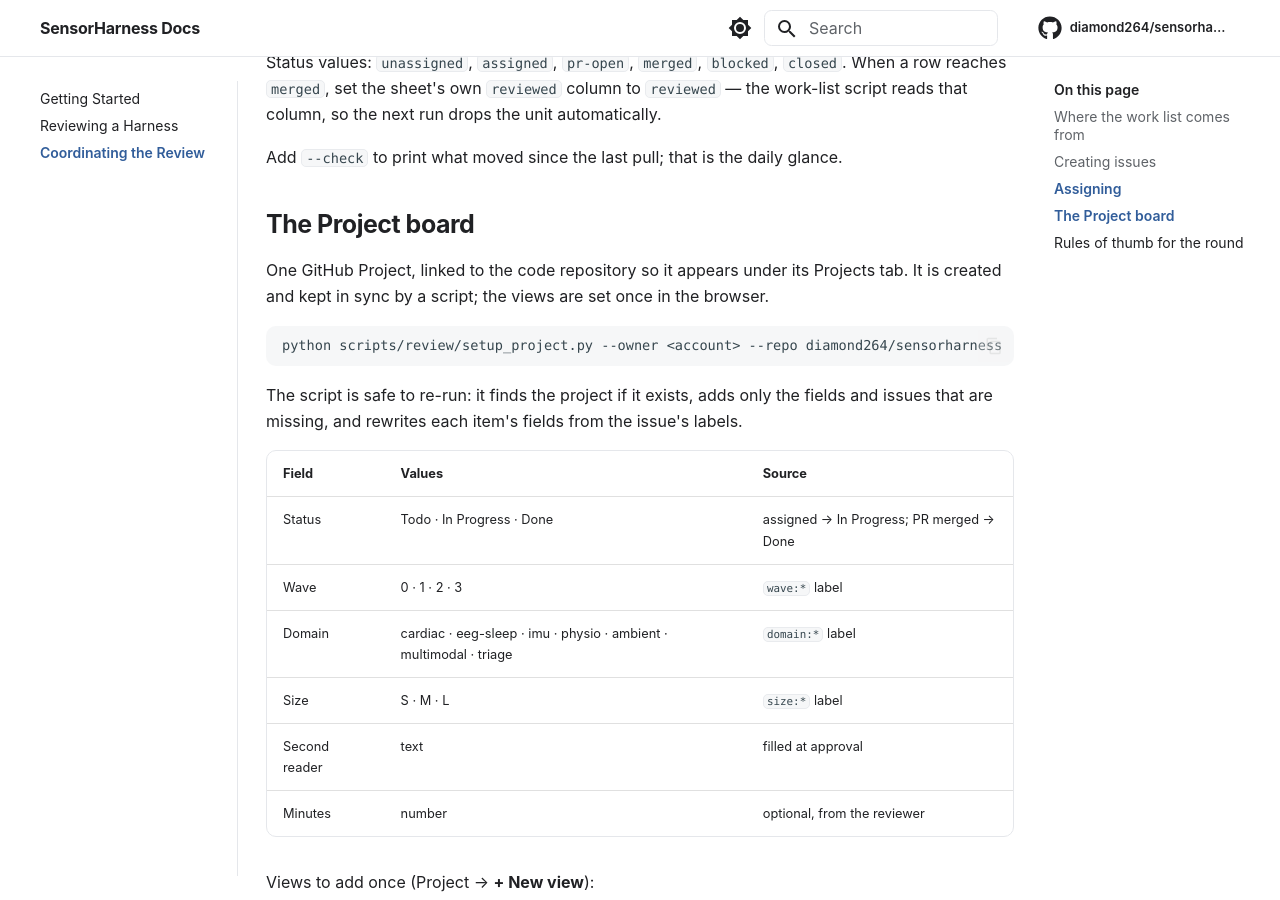
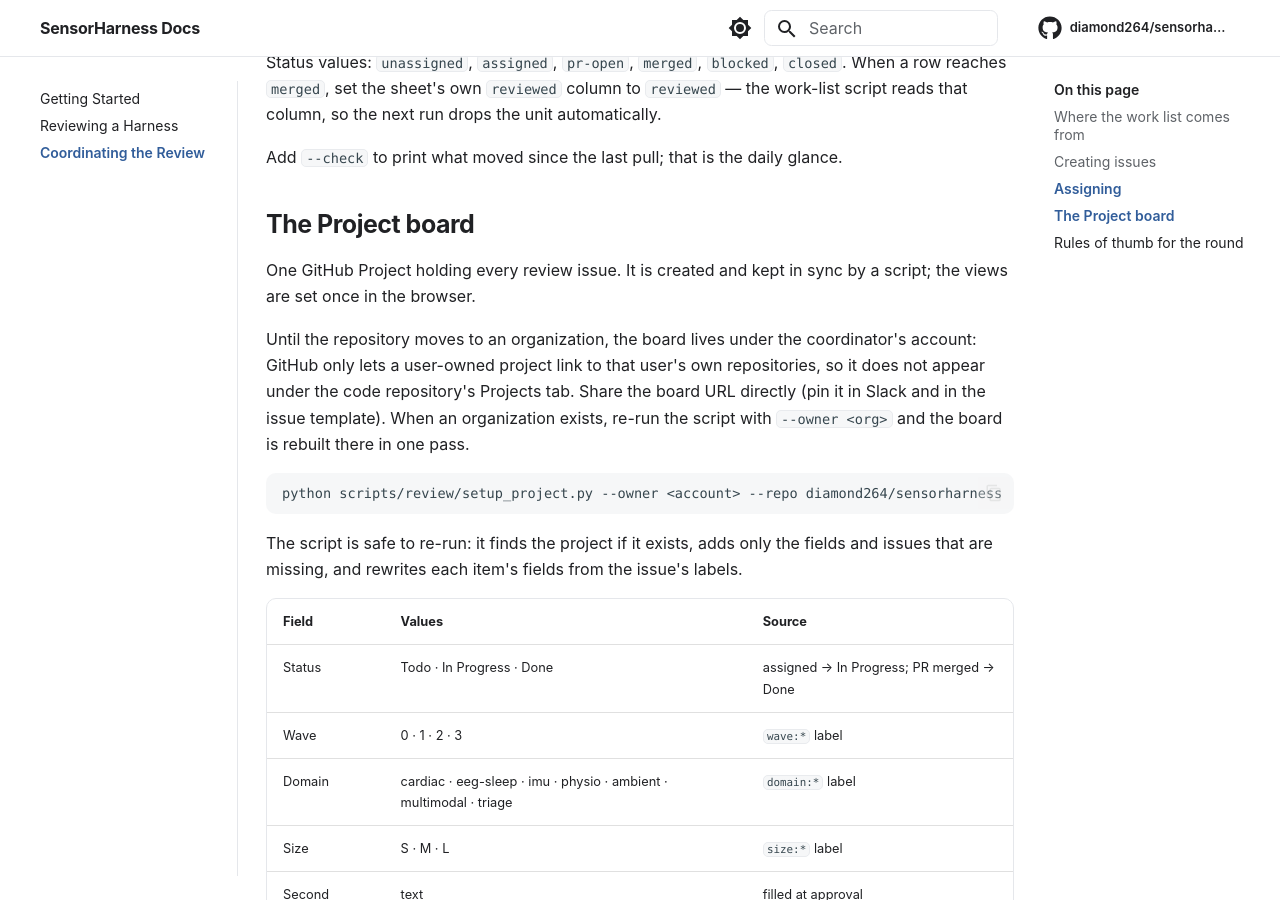
Before and after one commit to grden/sensorharness-docs, an MkDocs documentation site: the page built from docs/coordinating/index.md, in a window 1280 px wide and 900 px high, scrolled down 1658 px. Built offline with MkDocs 1.6.1 and Material for MkDocs 9.7.7, drawn with Linux system fonts in a browser that asks for light colours; comment, search, counter and statistics services are not loaded.

Commit message:
Note that a user-owned board cannot link to another owner's repository
Co-Authored-By: Claude Fable 5.1 <noreply@anthropic.com>
Claude-Session: https://claude.ai/code/session_01FdN4mEUGS96pw5cY5pHvSA

````diff
--- a/docs/coordinating/index.md
+++ b/docs/coordinating/index.md
@@ -77,9 +77,15 @@ Add `--check` to print what moved since the last pull; that is the daily glance.
 
 ## The Project board
 
-One GitHub Project, linked to the code repository so it appears under its
-Projects tab. It is created and kept in sync by a script; the views are set once
-in the browser.
+One GitHub Project holding every review issue. It is created and kept in sync by
+a script; the views are set once in the browser.
+
+Until the repository moves to an organization, the board lives under the
+coordinator's account: GitHub only lets a user-owned project link to that user's
+own repositories, so it does not appear under the code repository's Projects
+tab. Share the board URL directly (pin it in Slack and in the issue template).
+When an organization exists, re-run the script with `--owner <org>` and the
+board is rebuilt there in one pass.
 
 ```bash
 python scripts/review/setup_project.py --owner <account> --repo diamond264/sensorharness
````
